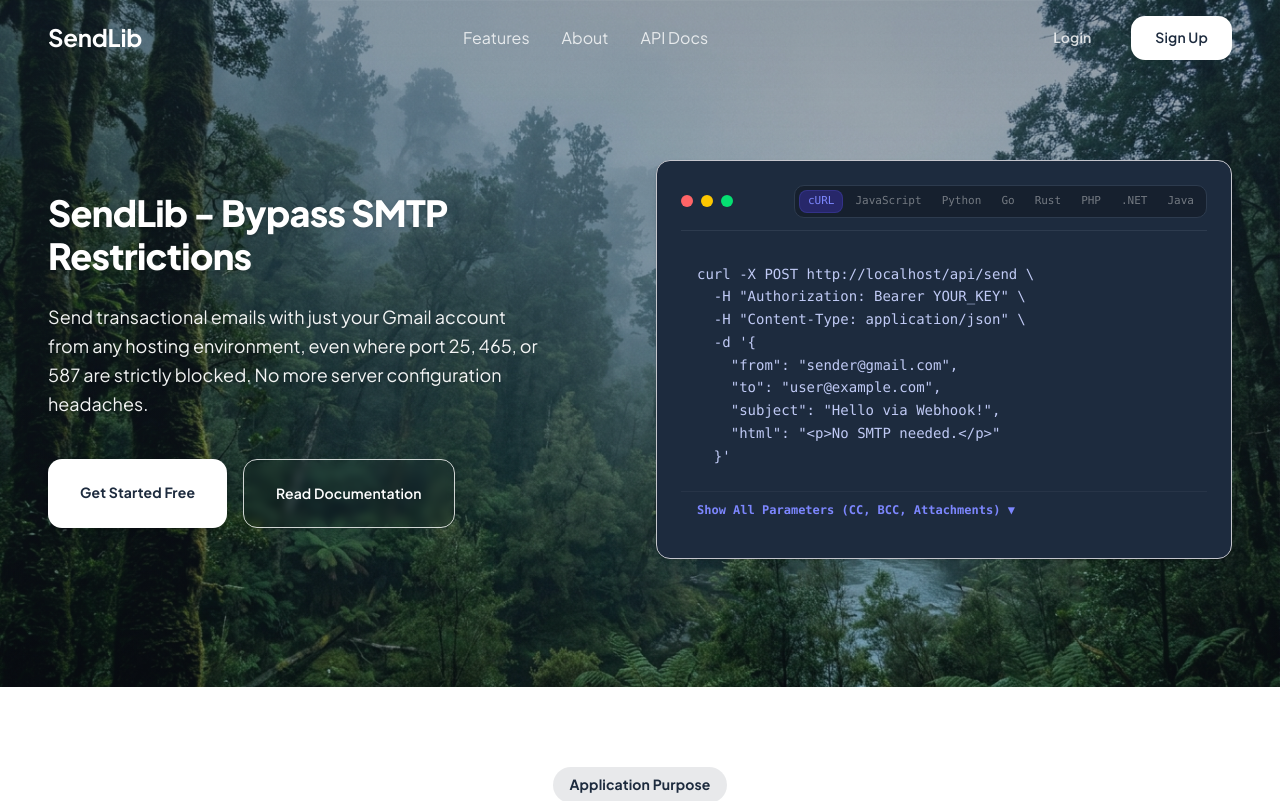
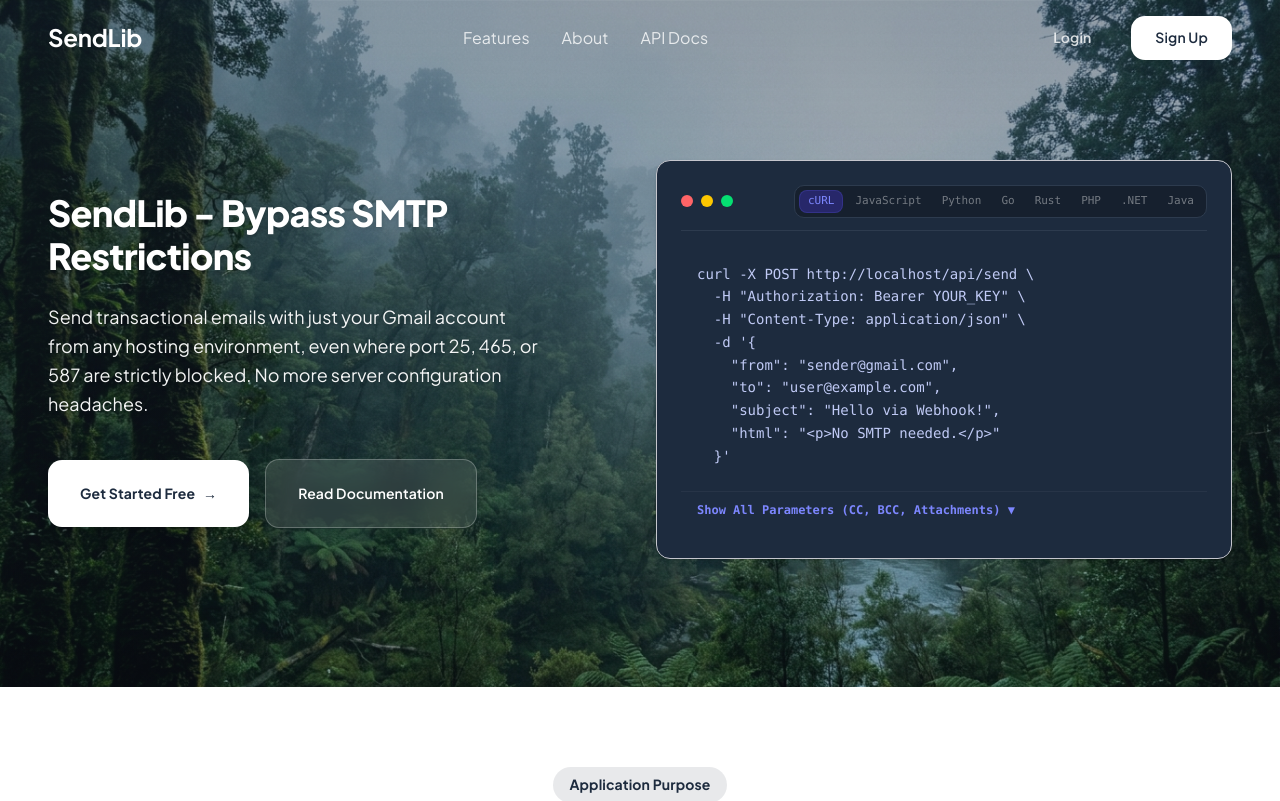
Before and after one commit to samueltuoyo15/send-liberty, a Next.js app: page / in a window 1280 px wide. Shown: the top 801 px of the page. Built offline with nearby package versions, Linux system fonts and the light colour scheme; no server answers.

Commit message:
style: enhance hero CTA buttons with clear hierarchy and arrow micro-animation

```diff
--- a/components/home/HomeClient.tsx
+++ b/components/home/HomeClient.tsx
@@ -129,18 +129,20 @@
               <p className="font-body-lg text-body-lg max-w-[500px] text-white/95 leading-relaxed drop-shadow-sm">
                 Send transactional emails with just your Gmail account from any hosting environment, even where port 25, 465, or 587 are strictly blocked. No more server configuration headaches.
               </p>
-              <div className="flex flex-col sm:flex-row gap-md pt-md">
+              <div className="flex flex-col sm:flex-row items-stretch sm:items-center gap-md pt-md">
                 {!isLoading && user ? (
-                  <Link href="/dashboard" className="bg-white hover:bg-white/90 text-primary-sendlib font-bold px-xl py-lg rounded-xl font-label-sm text-label-sm transition-all active:scale-95 shadow-md text-center w-full sm:w-auto inline-block">
-                    Go to Dashboard
+                  <Link href="/dashboard" className="bg-white hover:bg-white/95 text-primary-sendlib font-bold px-xl py-lg rounded-xl font-label-sm text-label-sm transition-all active:scale-95 shadow-lg text-center inline-flex items-center justify-center gap-2 group">
+                    <span>Go to Dashboard</span>
+                    <span className="transition-transform duration-200 group-hover:translate-x-1">→</span>
                   </Link>
                 ) : (
-                  <Link href="/login" className="bg-white hover:bg-white/90 text-primary-sendlib font-bold px-xl py-lg rounded-xl font-label-sm text-label-sm transition-all active:scale-95 shadow-md text-center w-full sm:w-auto inline-block">
-                    Get Started Free
+                  <Link href="/login" className="bg-white hover:bg-white/95 text-primary-sendlib font-bold px-xl py-lg rounded-xl font-label-sm text-label-sm transition-all active:scale-95 shadow-lg text-center inline-flex items-center justify-center gap-2 group">
+                    <span>Get Started Free</span>
+                    <span className="transition-transform duration-200 group-hover:translate-x-1">→</span>
                   </Link>
                 )}
-                <Link href="/docs" className="border border-white/80 text-white px-xl py-lg rounded-xl font-label-sm text-label-sm transition-all active:scale-95 hover:bg-white/15 backdrop-blur-xs text-center w-full sm:w-auto inline-block">
-                  Read Documentation
+                <Link href="/docs" className="bg-white/10 hover:bg-white/20 text-white border border-white/25 px-xl py-lg rounded-xl font-label-sm text-label-sm transition-all active:scale-95 backdrop-blur-md text-center inline-flex items-center justify-center gap-1.5">
+                  <span>Read Documentation</span>
                 </Link>
               </div>
             </div>
```
